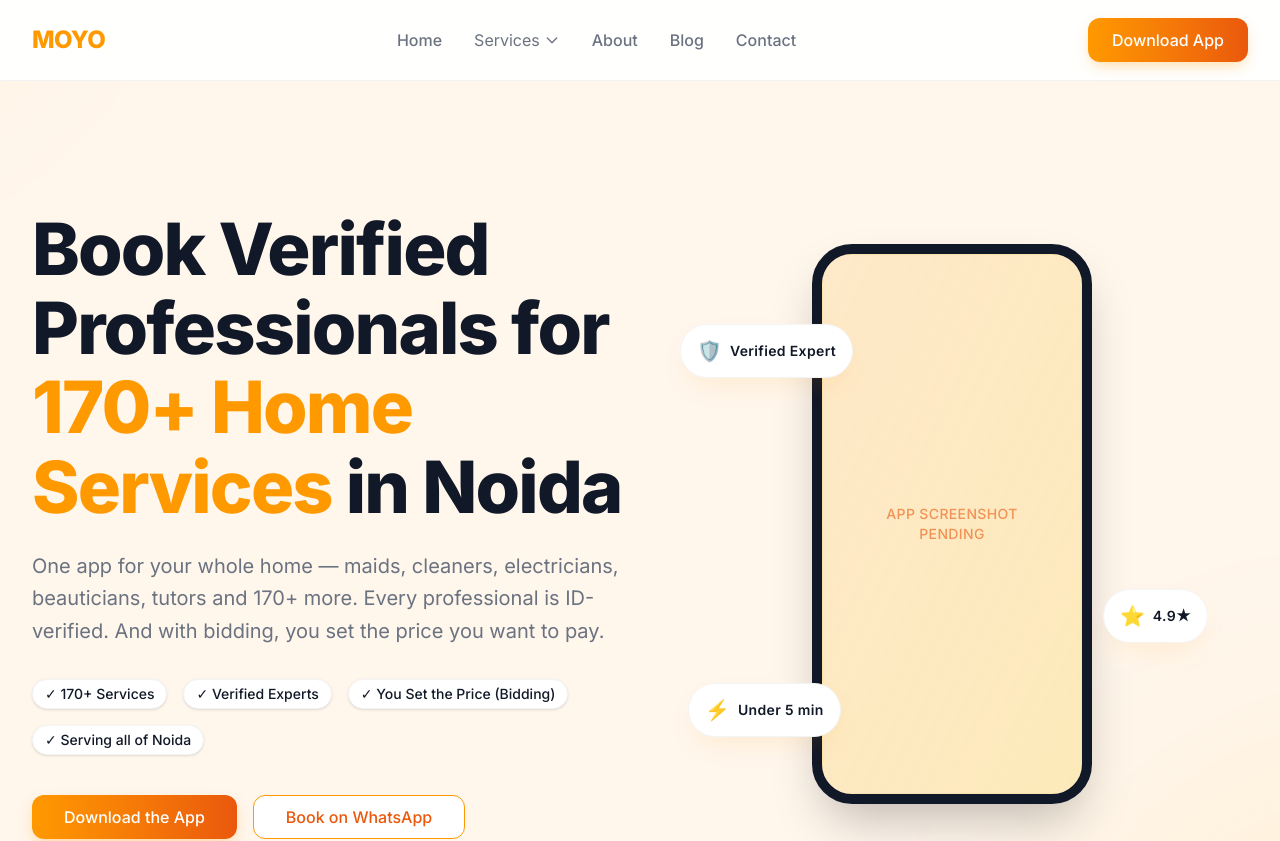
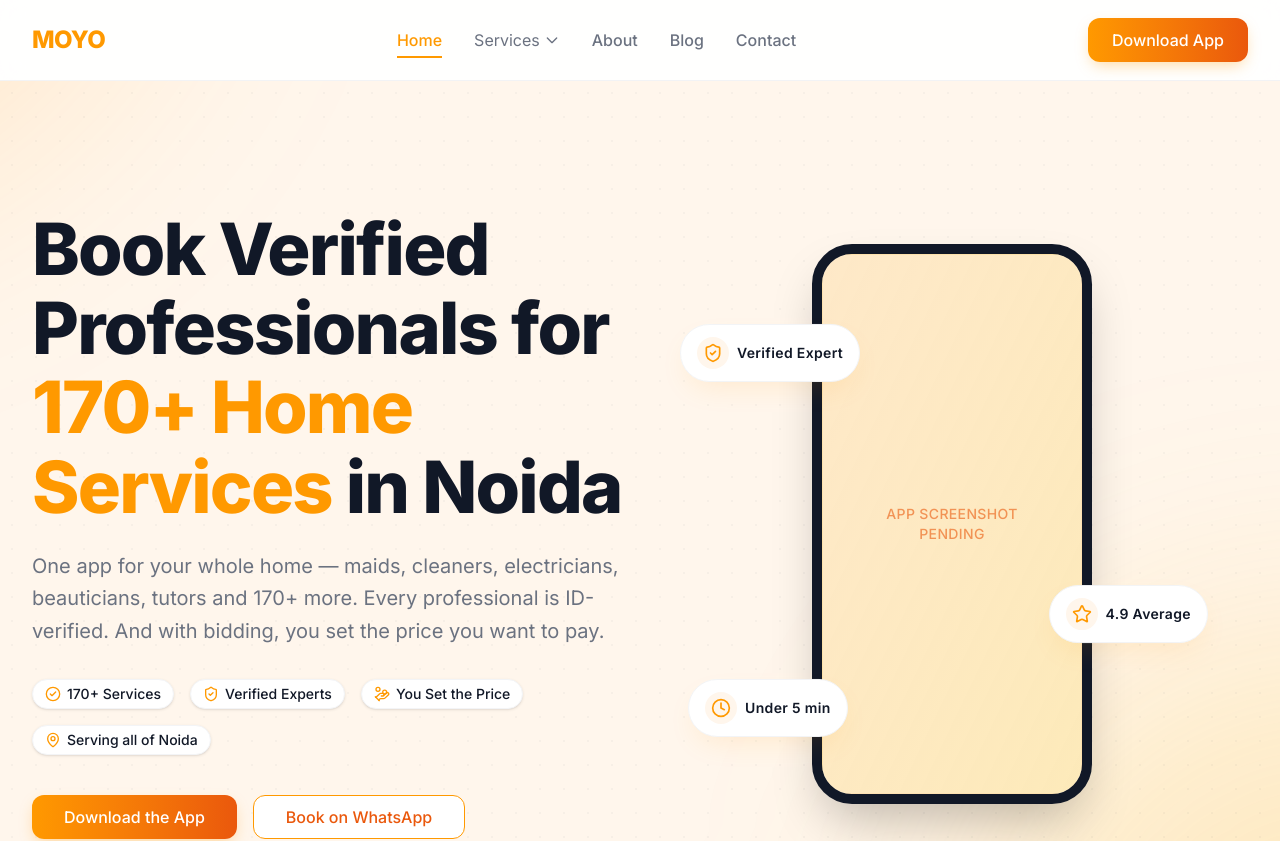
Before and after one commit to muddassir-commits/moyo-project, a Next.js app: page / in a window 1280 px wide. Shown: the top 841 px of the page. Built offline with nearby package versions, Linux system fonts and the light colour scheme.

Commit message:
style: implement Stage 2 Header and Hero polish

```diff
--- a/app/page.tsx
+++ b/app/page.tsx
@@ -12,7 +12,7 @@
 import { LocalBusinessJsonLd } from "@/components/seo/LocalBusinessJsonLd";
 import Link from "next/link";
 import Script from "next/script";
-import { Home as HomeIcon, ShieldCheck, Star, MapPin, Search, HandCoins, UserCheck, Smartphone, IndianRupee, Tag, MapPinned, LayoutGrid } from "lucide-react";
+import { Home as HomeIcon, ShieldCheck, Star, MapPin, Search, HandCoins, UserCheck, Smartphone, IndianRupee, Tag, MapPinned, LayoutGrid, CheckCircle2, Zap, Clock } from "lucide-react";
 import { Reveal } from "@/components/motion/Reveal";
 import { StaggerGroup } from "@/components/motion/StaggerGroup";
 
@@ -49,17 +49,17 @@
           h1={<>Book Verified Professionals for <span className="text-brand">170+ Home Services</span> in Noida</>}
           subhead="One app for your whole home — maids, cleaners, electricians, beauticians, tutors and 170+ more. Every professional is ID-verified. And with bidding, you set the price you want to pay."
           trustChips={[
-            "✓ 170+ Services",
-            "✓ Verified Experts",
-            "✓ You Set the Price (Bidding)",
-            "✓ Serving all of Noida"
+            { text: "170+ Services", icon: <CheckCircle2 className="w-4 h-4" /> },
+            { text: "Verified Experts", icon: <ShieldCheck className="w-4 h-4" /> },
+            { text: "You Set the Price", icon: <HandCoins className="w-4 h-4" /> },
+            { text: "Serving all of Noida", icon: <MapPin className="w-4 h-4" /> }
           ]}
           image="/images/hero-app-mockup.jpg"
           isMockup={true}
           floatingBadges={[
-            { text: "Verified Expert", icon: "🛡️", positionClass: "top-20 -left-6 md:-left-12" },
-            { text: "4.9★", icon: "⭐", positionClass: "bottom-40 -right-4 md:-right-8" },
-            { text: "Under 5 min", icon: "⚡", positionClass: "bottom-16 -left-4 md:-left-10" }
+            { text: "Verified Expert", icon: <ShieldCheck className="w-5 h-5" />, positionClass: "top-20 -left-6 md:-left-12" },
+            { text: "4.9 Average", icon: <Star className="w-5 h-5" />, positionClass: "bottom-40 -right-4 md:-right-8" },
+            { text: "Under 5 min", icon: <Clock className="w-5 h-5" />, positionClass: "bottom-16 -left-4 md:-left-10" }
           ]}
           primaryCta={{ label: "Download the App", href: "https://app.moyointernational.com" }}
           secondaryCta={{ label: "Book on WhatsApp", href: "https://wa.me/919876543210" }}
--- a/components/layout/Header.tsx
+++ b/components/layout/Header.tsx
@@ -1,6 +1,7 @@
 "use client";
 
 import { useState, useEffect } from "react";
+import { usePathname } from "next/navigation";
 import Link from "next/link";
 import Image from "next/image";
 import { MAIN_NAV } from "@/config/navigation";
@@ -9,6 +10,7 @@
   const [isMobileMenuOpen, setIsMobileMenuOpen] = useState(false);
   const [isServicesOpen, setIsServicesOpen] = useState(false);
   const [scrolled, setScrolled] = useState(false);
+  const pathname = usePathname();
 
   useEffect(() => {
     const handleScroll = () => {
@@ -57,7 +59,13 @@
               ) : (
                 <Link
                   href={item.href}
-                  className="text-muted font-medium hover:text-brand transition-colors py-2"
+                  className={`relative font-medium py-2 transition-colors duration-300 ${
+                    pathname === item.href
+                      ? 'text-brand'
+                      : 'text-muted hover:text-brand'
+                  } after:absolute after:bottom-0 after:left-0 after:w-full after:h-[2px] after:bg-brand after:origin-left after:transition-transform after:duration-300 ${
+                    pathname === item.href ? 'after:scale-x-100' : 'after:scale-x-0 hover:after:scale-x-100'
+                  }`}
                 >
                   {item.name}
                 </Link>
--- a/components/ui/Hero.tsx
+++ b/components/ui/Hero.tsx
@@ -8,10 +8,10 @@
   subhead: string;
   primaryCta?: { label: string; href: string };
   secondaryCta?: { label: string; href: string };
-  trustChips?: string[];
+  trustChips?: (string | { text: string; icon: React.ReactNode })[];
   image: string;
   isMockup?: boolean;
-  floatingBadges?: { text: string; icon: string; positionClass: string }[];
+  floatingBadges?: { text: string; icon: React.ReactNode; positionClass: string }[];
 }
 
 export function Hero({
@@ -19,7 +19,11 @@
   subhead,
   primaryCta = { label: "Download the App", href: "https://app.moyointernational.com" },
   secondaryCta = { label: "Chat on WhatsApp", href: "https://wa.me/919876543210" },
-  trustChips = ["✓ Verified Experts", "⚡ Instant Booking", "⭐ 4.8/5 Average Rating"],
+  trustChips = [
+    { text: "Verified Experts", icon: null },
+    { text: "Instant Booking", icon: null },
+    { text: "4.8/5 Average Rating", icon: null }
+  ],
   image,
   isMockup = false,
   floatingBadges,
@@ -30,8 +34,11 @@
   return (
     <section className="relative bg-hero pt-24 pb-16 md:pt-32 md:pb-24 overflow-hidden">
       {/* Decorative blobs */}
-      <div className="absolute top-0 left-0 w-[500px] h-[500px] bg-brand/10 rounded-full blur-[100px] -translate-x-1/2 -translate-y-1/2 pointer-events-none animate-float" />
-      <div className="absolute bottom-0 right-0 w-[600px] h-[600px] bg-amber/10 rounded-full blur-[120px] translate-x-1/3 translate-y-1/3 pointer-events-none animate-float-alt" />
+      <div className="absolute top-0 left-0 w-[800px] h-[800px] bg-brand/15 rounded-full blur-[120px] -translate-x-1/3 -translate-y-1/3 pointer-events-none animate-float" />
+      <div className="absolute bottom-0 right-0 w-[800px] h-[800px] bg-amber/20 rounded-full blur-[140px] translate-x-1/4 translate-y-1/4 pointer-events-none animate-float-alt" />
+
+      {/* Subtle dot pattern texture */}
+      <div className="absolute inset-0 bg-[radial-gradient(#e5e7eb_1px,transparent_1px)] [background-size:24px_24px] opacity-30 pointer-events-none mix-blend-multiply" />
 
       <div className="max-w-7xl mx-auto px-4 sm:px-6 lg:px-8 relative z-10">
         <div className="grid grid-cols-1 lg:grid-cols-2 gap-12 lg:gap-8 items-center">
@@ -50,11 +57,18 @@
             </HeroStaggerItem>
 
             <HeroStaggerItem className="flex flex-wrap gap-4 mt-2">
-              {trustChips.map((chip, idx) => (
-                <span key={idx} className="inline-flex items-center gap-1.5 px-3 py-1 bg-white border border-line rounded-full text-sm font-medium text-ink shadow-sm">
-                  {chip}
-                </span>
-              ))}
+              {trustChips.map((chip, idx) => {
+                const isString = typeof chip === 'string';
+                const text = isString ? chip : chip.text;
+                const icon = isString ? null : chip.icon;
+
+                return (
+                  <span key={idx} className="inline-flex items-center gap-1.5 px-3 py-1 bg-white border border-line rounded-full text-sm font-medium text-ink shadow-sm">
+                    {icon && <span className="text-brand flex items-center justify-center">{icon}</span>}
+                    {text}
+                  </span>
+                );
+              })}
             </HeroStaggerItem>
 
             <HeroStaggerItem className="flex flex-col sm:flex-row gap-4 mt-4">
@@ -103,7 +117,7 @@
                 delay={idx * 0.4}
                 className={`absolute z-20 flex items-center gap-2 px-4 py-3 bg-white rounded-full shadow-cardHover border border-line ${badge.positionClass}`}
               >
-                <span className="text-xl" aria-hidden="true">{badge.icon}</span>
+                <div className="w-8 h-8 rounded-full bg-brand-50 flex items-center justify-center text-brand shrink-0" aria-hidden="true">{badge.icon}</div>
                 <span className="font-semibold text-ink text-sm tracking-wide">{badge.text}</span>
               </FloatingBadge>
             ))}
```
